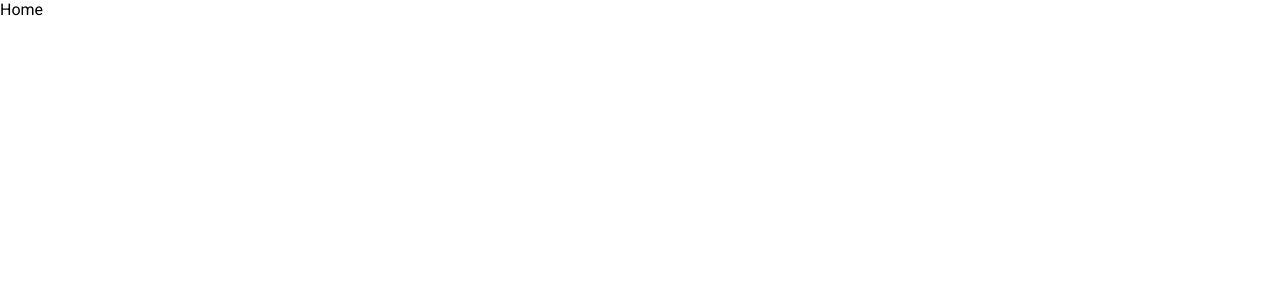
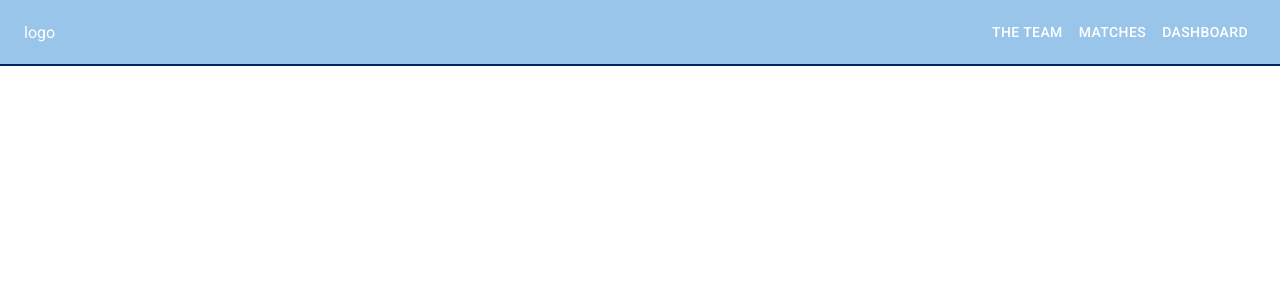
Before and after one commit to cleversamer/M-City, a React (Create React App) app: page / in a window 1280 px wide. Shown: the top 300 px of the page. Built offline with nearby package versions, Linux system fonts and the light colour scheme.

Commit message:
finished building the header

```diff
--- a/src/App.jsx
+++ b/src/App.jsx
@@ -1,14 +1,23 @@
+import { Fragment } from "react";
 import { Routes, Route, Navigate } from "react-router-dom";
 import Home from "./pages/Home";
 import NotFound from "./pages/NotFound";
+import Header from "./components/Header";
+import Footer from "./components/Footer";
 
 const App = () => {
   return (
-    <Routes>
-      <Route path="/not-found" element={<NotFound />} />
-      <Route path="/" element={<Home />} />
-      <Route path="*" element={<Navigate to="/not-found" replace />} />
-    </Routes>
+    <Fragment>
+      <Header />
+
+      <Routes>
+        <Route path="/not-found" element={<NotFound />} />
+        <Route path="/" element={<Home />} />
+        <Route path="*" element={<Navigate to="/not-found" replace />} />
+      </Routes>
+
+      <Footer />
+    </Fragment>
   );
 };
 
--- /dev/null
+++ b/src/components/Footer.jsx
@@ -0,0 +1,5 @@
+const Footer = () => {
+  return <footer>Footer</footer>;
+};
+
+export default Footer;
--- /dev/null
+++ b/src/components/Header.jsx
@@ -0,0 +1,35 @@
+import { Link } from "react-router-dom";
+import { AppBar, Toolbar, Button } from "@mui/material";
+
+const Header = () => {
+  const style = {
+    backgroundColor: "#98c5e9",
+    boxShadow: "none",
+    paddin: "10px 0",
+    borderBottom: "2px solid #00285e",
+  };
+
+  return (
+    <AppBar position="fixed" style={style}>
+      <Toolbar style={{ display: "flex" }}>
+        <div style={{ flexGrow: 1 }}>
+          <div className="header_logo">logo</div>
+        </div>
+
+        <Link to="/team">
+          <Button color="inherit">The team</Button>
+        </Link>
+
+        <Link to="/matches">
+          <Button color="inherit">Matches</Button>
+        </Link>
+
+        <Link to="/dashboard">
+          <Button color="inherit">Dashboard</Button>
+        </Link>
+      </Toolbar>
+    </AppBar>
+  );
+};
+
+export default Header;
```
